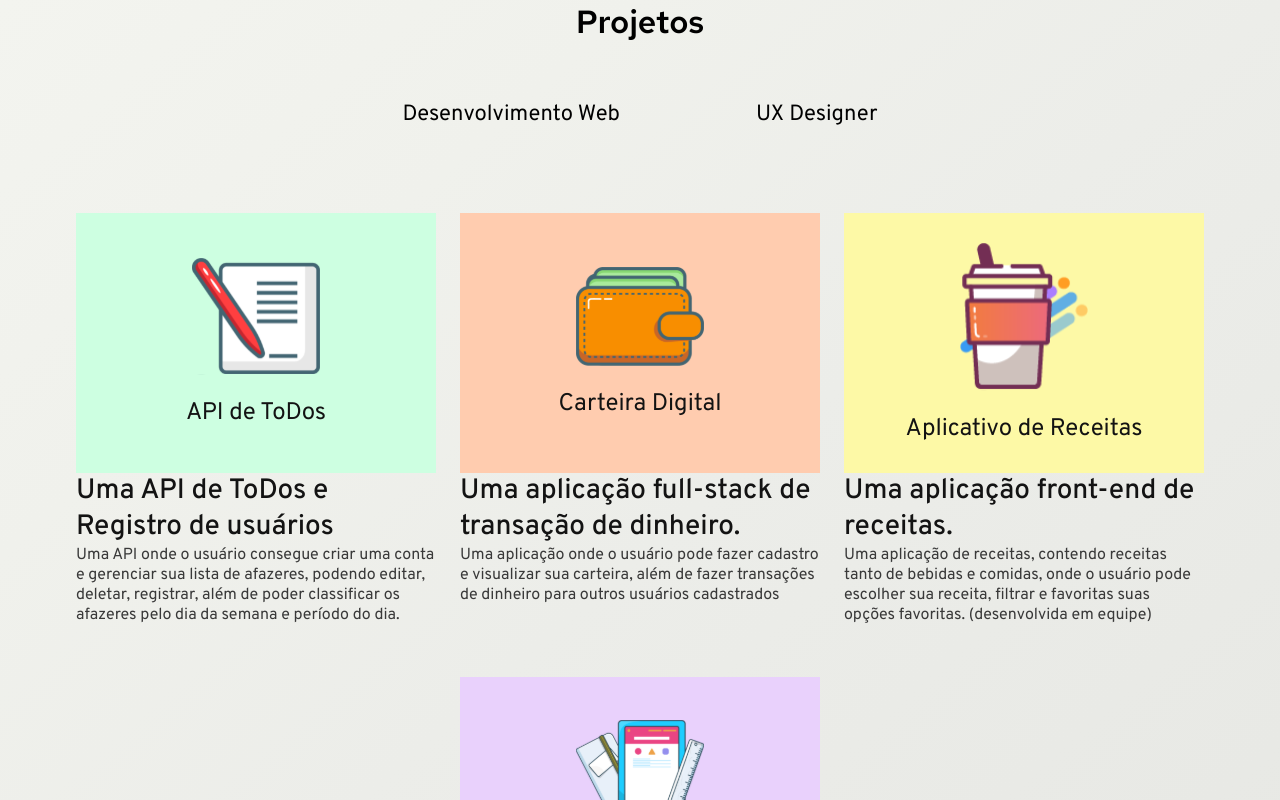
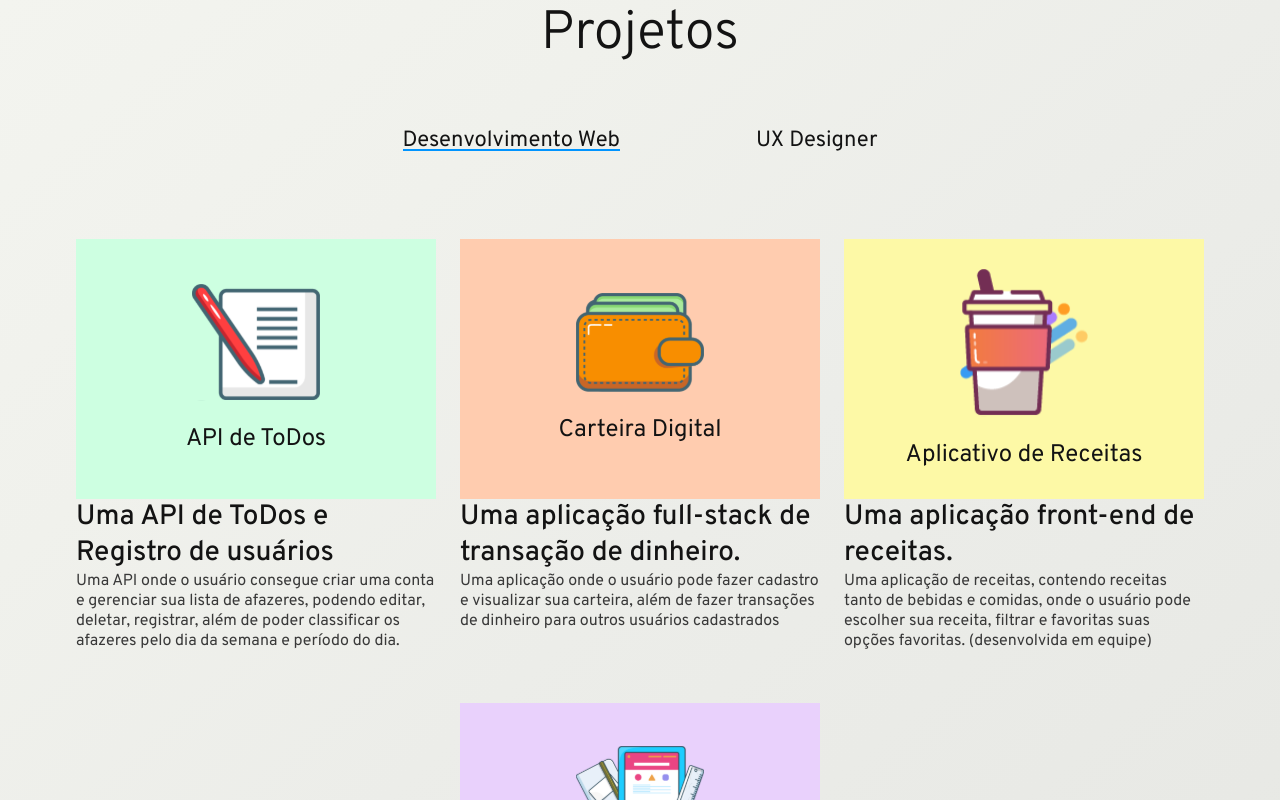
Before and after one commit to matheusjesse/portifolio-matheus-jesse, a React (Create React App) app: page /projetos in a window 1280 px wide. Shown: the top 800 px of the page. Built offline with nearby package versions, Linux system fonts and the light colour scheme; a web font is replaced by a local one.

Commit message:
style: configurando efeito de borda no menu da tela de projetos

```diff
--- a/src/pages/Projetos.js
+++ b/src/pages/Projetos.js
@@ -16,8 +16,8 @@ function Projetos() {
     <ProjetoContainer>
         <h1 className='titleProject'>Projetos</h1>
         <div className='projectMenu'>
-          <div className='menuProjectWeb' onClick={ () => setProjects(true)}>Desenvolvimento Web</div>
-          <div className='menuProjextUX' onClick={ () => setProjects(false)}>UX Designer</div>
+          <div className={`menuProjectWeb ${projects ? "menuSelect" : ""}` } onClick={ () => setProjects(true)}>Desenvolvimento Web</div>
+          <div className={`menuProjextUX ${!projects ? "menuSelect" : ""}`} onClick={ () => setProjects(false)}>UX Designer</div>
         </div>
         <div className="projectSection">
           {
--- a/src/styles/ProjetoContainer.js
+++ b/src/styles/ProjetoContainer.js
@@ -13,6 +13,10 @@ export const ProjetoContainer = styled.div`
   .titleProject {
     width: 100%;
     text-align: center;
+    font-family: 'Overpass', sans-serif;
+    font-size: 54px;
+    font-weight: 300;
+    color: #131313;
   }
 
   .projectMenu {
@@ -28,6 +32,7 @@ export const ProjetoContainer = styled.div`
     height: 24px;
     font-size: 22px;
     font-family: 'Overpass', sans-serif;
+    color: #131313;
     @media only screen and (max-width: 568px) {
       margin-right: 0px;
     }
@@ -39,7 +44,6 @@ export const ProjetoContainer = styled.div`
 
   .menuProjectWeb:hover {
     cursor: pointer;
-    border-bottom: 2px solid #0094FF;
   }
 
   .menuProjextUX {
@@ -47,6 +51,7 @@ export const ProjetoContainer = styled.div`
     font-size: 22px;
     height: 24px;
     font-family: 'Overpass', sans-serif;
+    color: #131313;
     @media only screen and (max-width: 568px) {
       margin-right: 8px;
       margin-left: 48px;
@@ -61,7 +66,6 @@ export const ProjetoContainer = styled.div`
 
   .menuProjextUX:hover {
     cursor: pointer;
-    border-bottom: 2px solid #0094FF;
   }
 
   .projectSection {
@@ -77,6 +81,9 @@ export const ProjetoContainer = styled.div`
     }
   }
 
+  .menuSelect {
+    border-bottom: 2px solid #0094FF;
+  }
 `;
 
 export default ProjetoContainer;
```
